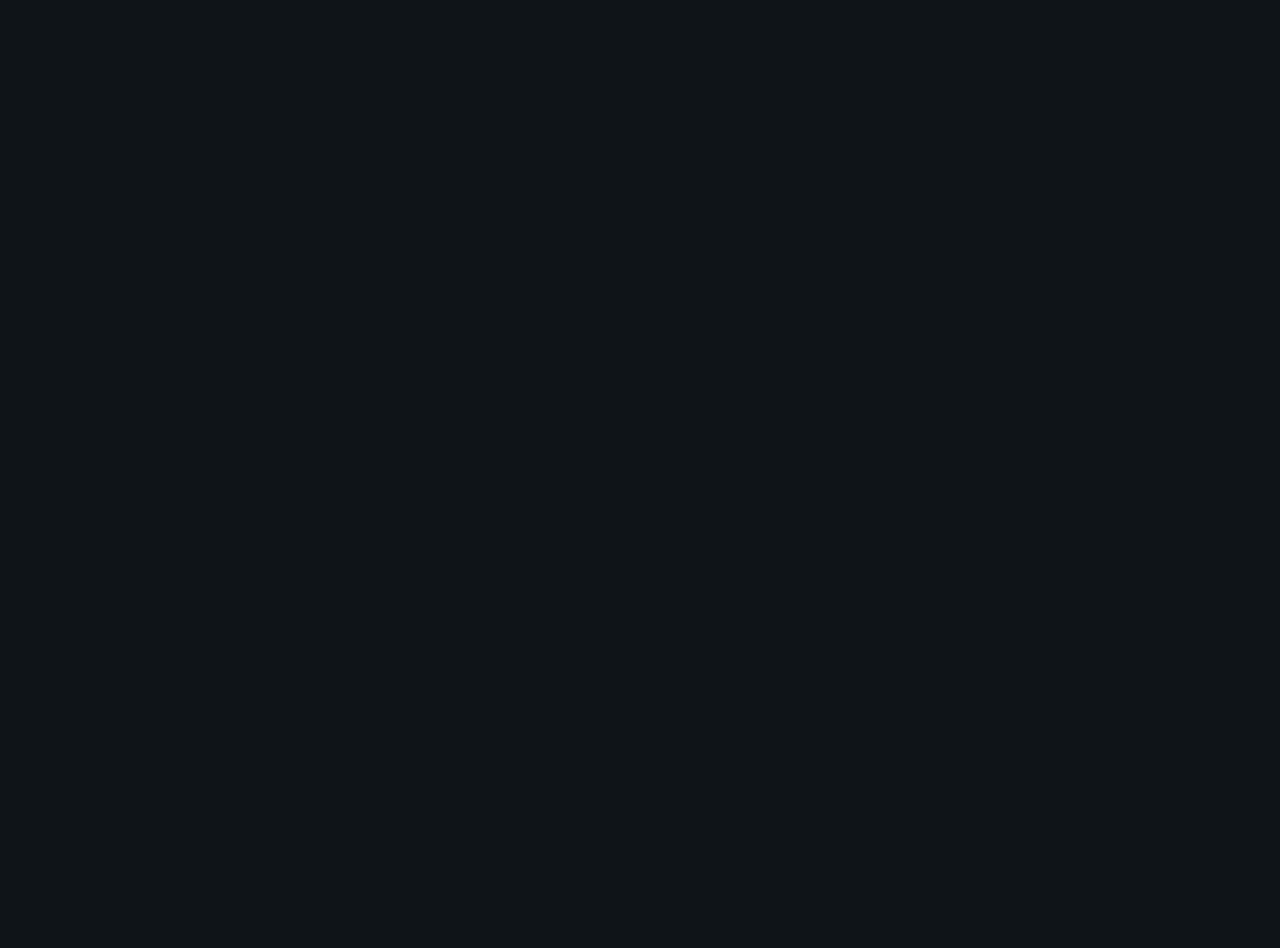
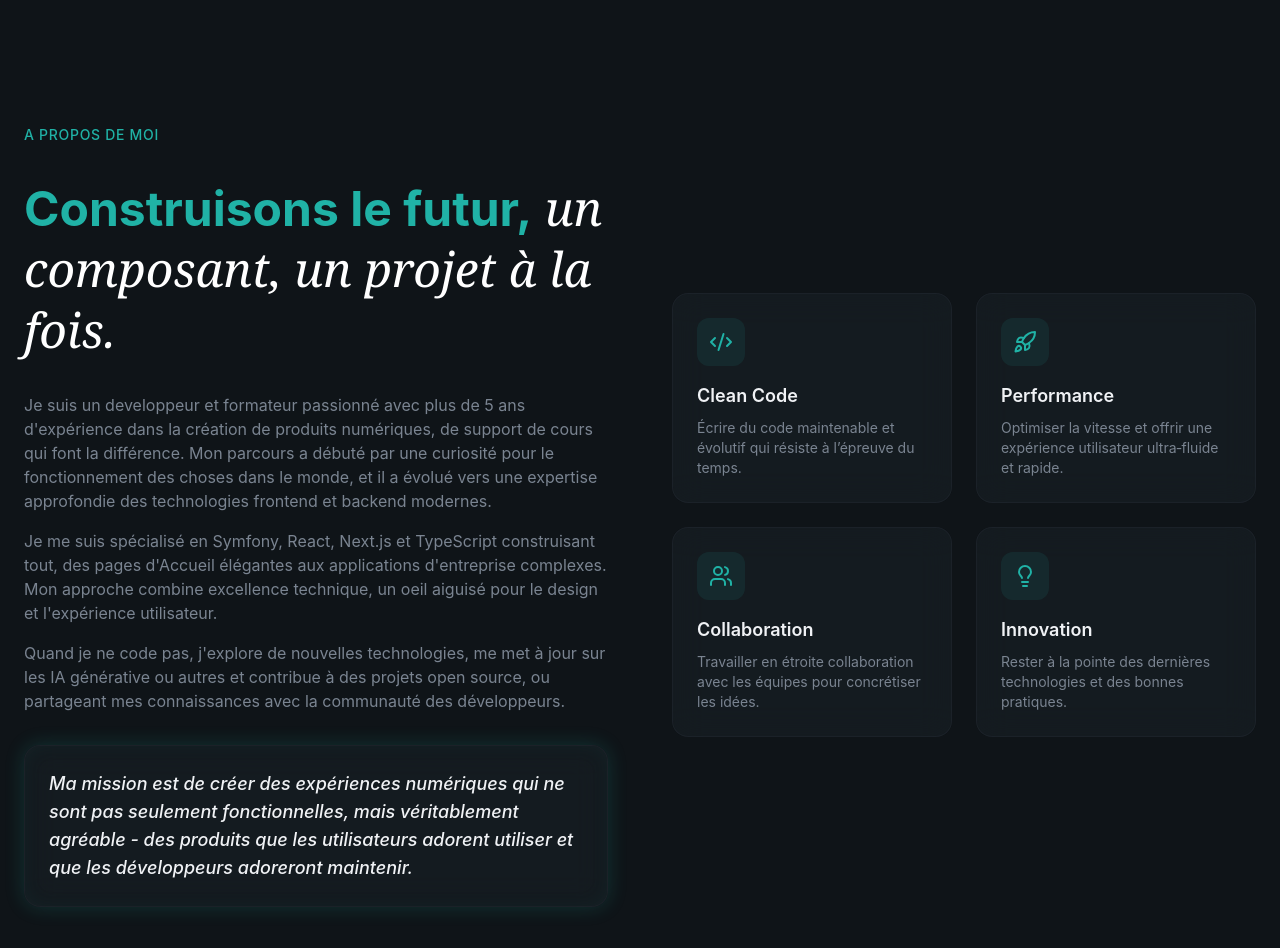
Before and after one commit to devJeremie/Tuto-Portfolio, a React (Vite) app: page / in a window 1280 px wide. Shown: the part 1080-2028 px from the top of the page. Before the commit the page ends 1074 px from the top, so only its background shows below. Built offline with nearby package versions, Linux system fonts and the light colour scheme.

Commit message:
Maj-end-About

```diff
--- a/src/layout/Navbar.jsx
+++ b/src/layout/Navbar.jsx
@@ -72,11 +72,14 @@ export const Navbar = () => {
                         key={index}
                         href={link.href}
                         className="text-lg text-muted-foreground hover:text-foreground py-2"
+                        onClick={() => setIsMobileMenuOpen(false)}
                     >
                         {link.label}
                     </a>
                 ))}
-              <Button>Contactez-moi</Button>
+                <Button onClick={() => setIsMobileMenuOpen(false)}>
+                    Contactez-moi
+                </Button>
             </div>
           </div>
         )}
--- a/src/sections/About.jsx
+++ b/src/sections/About.jsx
@@ -1,3 +1,106 @@
+import { Code2, Lightbulb, Rocket, Users } from "lucide-react";
+
+const highlights = [
+  {
+    icon: Code2,
+    title: "Clean Code",
+    description:
+      "Écrire du code maintenable et évolutif qui résiste à l’épreuve du temps.",
+  },
+  {
+    icon: Rocket,
+    title: "Performance",
+    description:
+      "Optimiser la vitesse et offrir une expérience utilisateur ultra‑fluide et rapide.",
+  },
+  {
+    icon: Users,
+    title: "Collaboration",
+    description:
+      "Travailler en étroite collaboration avec les équipes pour concrétiser les idées. ",
+  },
+  {
+    icon: Lightbulb,
+    title: "Innovation",
+    description:
+      "Rester à la pointe des dernières technologies et des bonnes pratiques. ",
+  },
+];
+
+
 export const About = () => {
-    return <section></section>;
+    return (
+      <section id="about" className="py-32 relative overflow-hidden">
+        <div className="container mx-auto px-6 relative z-10">
+          <div className="grid lg:grid-cols-2 gap-16 items-center">
+            {/*Colonne de gauche*/}
+            <div className="space-y-8">
+              <div className="animate-fade-in ">
+                <span className="text-secondary-foreground text-sm font-medium tracking-wider uppercase">
+                  A propos de moi
+                </span>
+              </div>
+              <h2
+                className=" text-4xl md:text-5xl font-bold leading-tight animate-fade-in
+                                        animation-delay-100 text-secondary-foreground"
+              >
+                Construisons le futur,
+                <span className="font-serif italic font-normal text-white">
+                  {" "}
+                  un composant, un projet à la fois.
+                </span>
+              </h2>
+              <div className="space-y-4 text-muted-foreground animate-fade-in animation-delay-200">
+                <p>
+                  Je suis un developpeur et formateur passionné avec plus de 5
+                  ans d'expérience dans la création de produits numériques, de
+                  support de cours qui font la différence. Mon parcours a débuté
+                  par une curiosité pour le fonctionnement des choses dans le
+                  monde, et il a évolué vers une expertise approfondie des
+                  technologies frontend et backend modernes.
+                </p>
+                <p>
+                  Je me suis spécialisé en Symfony, React, Next.js et TypeScript
+                  construisant tout, des pages d'Accueil élégantes aux
+                  applications d'entreprise complexes. Mon approche combine
+                  excellence technique, un oeil aiguisé pour le design et
+                  l'expérience utilisateur.
+                </p>
+                <p>
+                  Quand je ne code pas, j'explore de nouvelles technologies, me
+                  met à jour sur les IA générative ou autres et contribue à des
+                  projets open source, ou partageant mes connaissances avec la
+                  communauté des développeurs.
+                </p>
+              </div>
+              <div className="glass rounded-2xl p-6 glow-border animate-fade-in animation-delay-300">
+                <p className="text-lg font-medium italic text-foreground">
+                  Ma mission est de créer des expériences numériques qui ne sont
+                  pas seulement fonctionnelles, mais véritablement agréable -
+                  des produits que les utilisateurs adorent utiliser et que les
+                  développeurs adoreront maintenir.
+                </p>
+              </div>
+            </div>
+            {/*Colonne de droite - highligts*/}
+            <div className="grid sm:grid-cols-2 gap-6">
+                {highlights.map((item, id) => (
+                    <div
+                        key={id}
+                        className="glass rounded-2xl p-6 animate-fade-in"
+                        style={{animationDelay: `${id + 1 * 100}ms`}}
+                    >
+                        <div className="w-12 h-12 rounded-xl bg-primary/10 flex items-center justify-center
+                                        mb-4 hover:bg-primary/200">
+                            <item.icon className="w-6 h-6 text-primary"/>
+                        </div>
+                        <h3 className="text-lg font-semibold mb-2">{item.title}</h3>
+                        <p className="text-sm text-muted-foreground">{item.description}</p>
+                    </div>
+                ))}
+            </div>
+          </div>
+        </div>
+      </section>
+    );
 }
--- a/src/sections/Hero.jsx
+++ b/src/sections/Hero.jsx
@@ -4,6 +4,7 @@ import { AnimatedBorderButton } from "../components/AnimatedBorderButton";
 import { Github, Linkedin, Twitter } from "lucide-react";
 
 const skills = [
+    "IA",
     "JavaScript",
     "React",
     "React Native",
```
Lines whose indentation alone changed are shown as unchanged.
